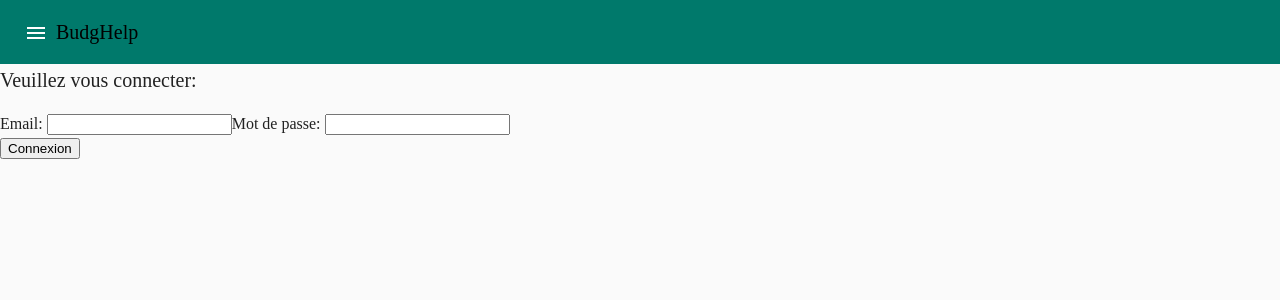
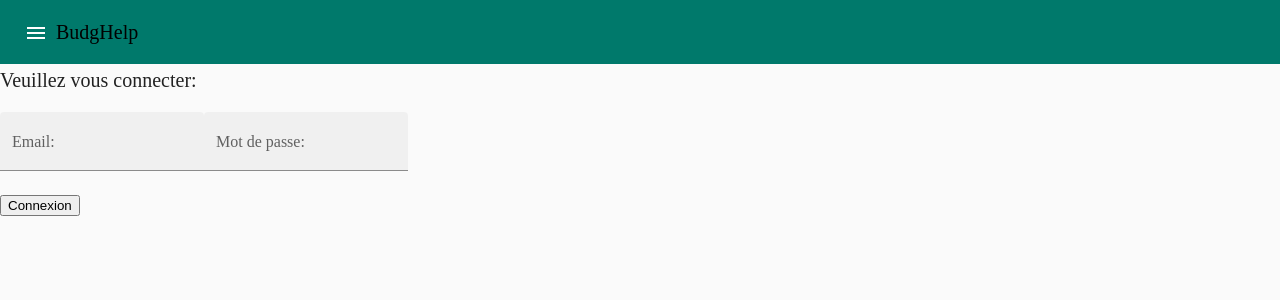
Before and after one commit to ZDevelopper/BudgHelp, an Angular app: page /connexion in a window 1280 px wide. Shown: the top 300 px of the page. Built offline with nearby package versions, Linux system fonts and the light colour scheme.

Commit message:
GestionComponent

```diff
--- a/src/app/app-routing.module.ts
+++ b/src/app/app-routing.module.ts
@@ -3,11 +3,13 @@ import { RouterModule, Routes } from '@angular/router';
 import { SigninComponent } from './signin/signin.component';
 import { SignupComponent } from './signup/signup.component';
 import { HomeComponent } from './home/home.component';
+import { GestionComponent } from './gestion/gestion.component';
 
 const appRoutes: Routes = [
   { path: 'connexion', component: SigninComponent },
   { path: 'inscription', component: SignupComponent },
   { path: 'home', component: HomeComponent },
+  { path: 'gestion', component: GestionComponent },
   { path: '', redirectTo: '/home', pathMatch: 'full' }
 ];
 
--- a/src/app/app.module.ts
+++ b/src/app/app.module.ts
@@ -19,13 +19,15 @@ import {MatInputModule} from '@angular/material/input'
 
 
 import { ReactiveFormsModule } from '@angular/forms';
+import { GestionComponent } from './gestion/gestion.component';
 
 @NgModule({
   declarations: [
     AppComponent,
     SigninComponent,
     SignupComponent,
-    HomeComponent
+    HomeComponent,
+    GestionComponent
   ],
   imports: [
     BrowserModule,
--- /dev/null
+++ b/src/app/gestion/gestion.component.html
@@ -0,0 +1 @@
+<p>gestion works!</p>
--- /dev/null
+++ b/src/app/gestion/gestion.component.ts
@@ -0,0 +1,15 @@
+import { Component, OnInit } from '@angular/core';
+
+@Component({
+  selector: 'app-gestion',
+  templateUrl: './gestion.component.html',
+  styleUrls: ['./gestion.component.scss']
+})
+export class GestionComponent implements OnInit {
+
+  constructor() { }
+
+  ngOnInit(): void {
+  }
+
+}
--- a/src/app/signin/signin.component.html
+++ b/src/app/signin/signin.component.html
@@ -1,12 +1,15 @@
 <form [formGroup]="signinForm" (ngSubmit)="onSubmit()">
     <div formGroupName="user">
         <h2>Veuillez vous connecter:</h2>
+        <mat-form-field appearance="fill">
+            <mat-label for="email">Email: </mat-label>
+            <input matInput placeholder="pat@example.com" id="email" type="email" formControlName="email">
+        </mat-form-field>
 
-        <label for="email">Email: </label>
-        <input id="email" type="email" formControlName="email">
-
-        <label for="password">Mot de passe: </label>
-        <input id="password" type="password" formControlName="password">
+        <mat-form-field appearance="fill">
+            <mat-label for="password">Mot de passe: </mat-label>
+            <input matInput placeholder="patricklatrique69" id="password" type="password" formControlName="password">
+        </mat-form-field>
     </div>
-    <button type="submit" [disabled]="!signinForm.valid">Connexion</button>
+    <button type="submit" [disabled]="!signinForm.valid"><a routerLink="/gestion" class="nonelink">Connexion</a></button>
 </form>
```
Also changed, not shown: src/app/gestion/gestion.component.scss (added), 1 other file (tests, documents, lock files or other folders).
